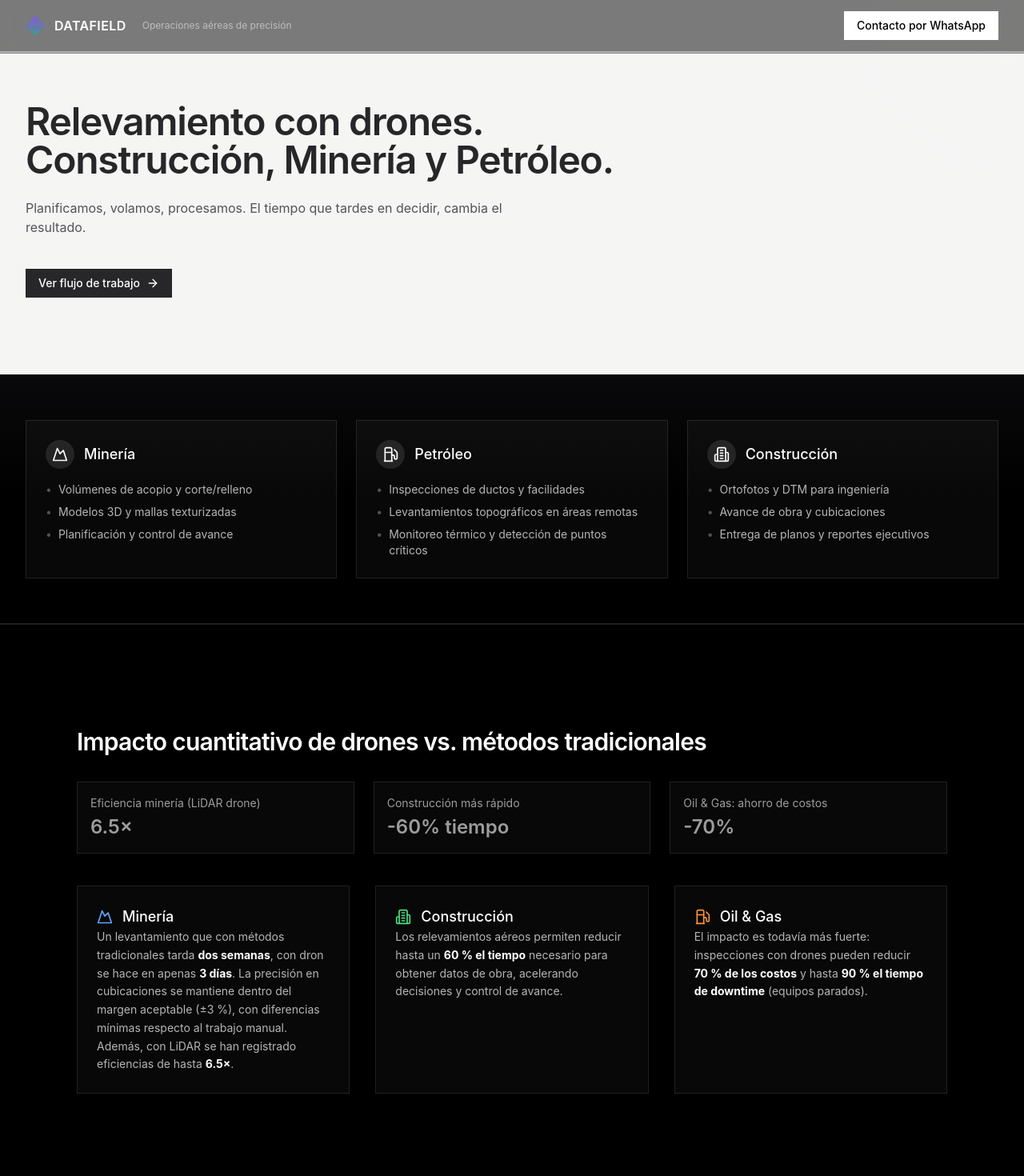
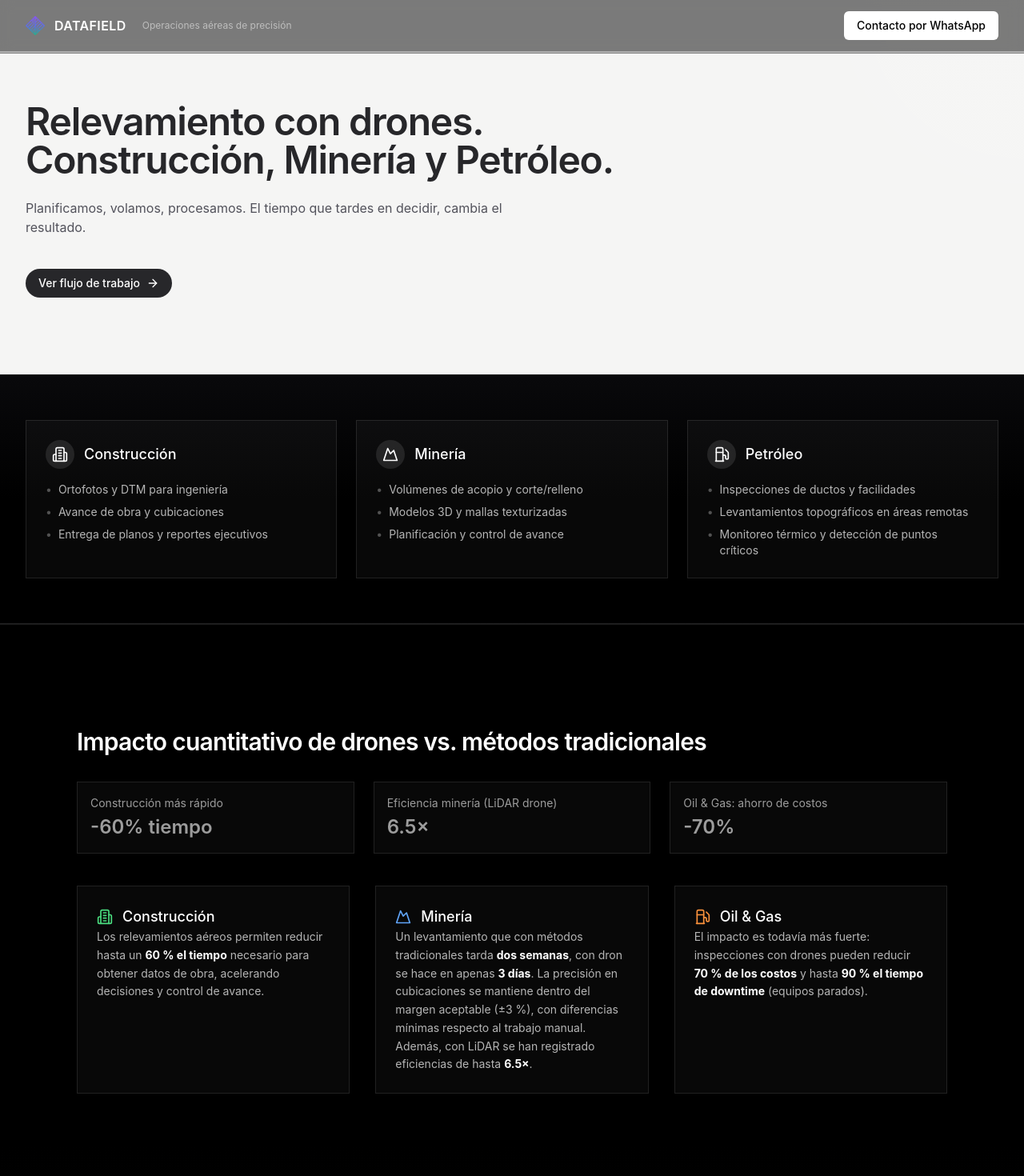
Before and after one commit to S4kred/Datafield, a React (Vite) app: page / in a window 1280 px wide. Shown: the top 1470 px of the page at 80% size. Built offline with nearby package versions, Linux system fonts and the light colour scheme.

Commit message:
primera prueba

```diff
--- a/src/components/ComparativeMotionCharts.tsx
+++ b/src/components/ComparativeMotionCharts.tsx
@@ -34,8 +34,8 @@ export default function ComparativeMotionCharts() {
       </h2>
 
       <div className="mt-8 grid lg:grid-cols-3 gap-6 text-sm text-white/60">
+        <KPI label="Construcción más rápido" value={`-${constructionFasterPct}% tiempo`} />
         <KPI label="Eficiencia minería (LiDAR drone)" value={`${miningEfficiencyX.toFixed(1)}×`} />
-        <KPI label="Construcción más rápido" value={`-${constructionFasterPct}% tiempo`} />
         <KPI label="Oil & Gas: ahorro de costos" value={`-${oilCostReductionPct}%`} />
       </div>
     </section>
--- a/src/components/DatafieldLanding.tsx
+++ b/src/components/DatafieldLanding.tsx
@@ -40,7 +40,7 @@ export default function DatafieldLanding() {
               href={WHATSAPP_LINK}
               target="_blank"
               rel="noopener noreferrer"
-              className="rounded-xs bg-white text-black hover:bg-white/90 px-4 py-2 text-sm font-medium"
+              className="rounded-md bg-white text-black hover:bg-white/90 px-4 py-2 text-sm font-medium"
             >
               Contacto por WhatsApp
             </a>
@@ -80,7 +80,7 @@ export default function DatafieldLanding() {
             transition={{ duration: 0.6, delay: 0.3 }}
             className="mt-10 flex items-center gap-4"
           >
-            <a href="#workflow" className="rounded-xs bg-zinc-800 hover:bg-zinc-700 text-white px-4 py-2 text-sm font-medium inline-flex items-center">
+            <a href="#workflow" className="rounded-2xl bg-zinc-800 hover:bg-zinc-700 text-white px-4 py-2 text-sm font-medium inline-flex items-center">
               Ver flujo de trabajo <ArrowRight className="ml-2 h-4 w-4" />
             </a>
           </motion.div>
@@ -89,6 +89,16 @@ export default function DatafieldLanding() {
 
       {/* Industrias */}
       <SplitBand>
+        <IndustryCard
+          icon={<Building2 className="h-5 w-5" aria-hidden />}
+          title="Construcción"
+          bullets={[
+            'Ortofotos y DTM para ingeniería',
+            'Avance de obra y cubicaciones',
+            'Entrega de planos y reportes ejecutivos',
+          ]}
+        />
+
         <IndustryCard
           icon={<Mountain className="h-5 w-5" aria-hidden />}
           title="Minería"
@@ -108,15 +118,7 @@ export default function DatafieldLanding() {
             'Monitoreo térmico y detección de puntos críticos',
           ]}
         />
-        <IndustryCard
-          icon={<Building2 className="h-5 w-5" aria-hidden />}
-          title="Construcción"
-          bullets={[
-            'Ortofotos y DTM para ingeniería',
-            'Avance de obra y cubicaciones',
-            'Entrega de planos y reportes ejecutivos',
-          ]}
-        />
+
       </SplitBand>
 
       {/* Comparativo de Motion */}
@@ -126,20 +128,6 @@ export default function DatafieldLanding() {
         {/* Descripción detallada de impacto por industria */}
         <div className="mx-auto max-w-6xl px-4 sm:px-6 lg:px-8 pb-16">
           <div className="grid lg:grid-cols-3 gap-8">
-            <motion.div
-              initial={{ opacity: 0, y: 20 }}
-              whileInView={{ opacity: 1, y: 0 }}
-              viewport={{ once: true, amount: 0.4 }}
-              className="rounded-xs border border-white/10 bg-white/[0.03] p-6"
-            >
-              <div className="flex items-center gap-3">
-                <Mountain className="h-5 w-5 text-blue-400" aria-hidden />
-                <h3 className="text-lg font-medium">Minería</h3>
-              </div>
-              <p className="text-sm text-white/70 leading-relaxed">
-                Un levantamiento que con métodos tradicionales tarda <strong className="text-white">dos semanas</strong>, con dron se hace en apenas <strong className="text-white">3 días</strong>. La precisión en cubicaciones se mantiene dentro del margen aceptable (±3 %), con diferencias mínimas respecto al trabajo manual. Además, con LiDAR se han registrado eficiencias de hasta <strong className="text-white">6.5×</strong>.
-              </p>
-            </motion.div>
 
             <motion.div
               initial={{ opacity: 0, y: 20 }}
@@ -154,6 +142,21 @@ export default function DatafieldLanding() {
               </div>
               <p className="text-sm text-white/70 leading-relaxed">
                 Los relevamientos aéreos permiten reducir hasta un <strong className="text-white">60 % el tiempo</strong> necesario para obtener datos de obra, acelerando decisiones y control de avance.
+              </p>
+            </motion.div>
+
+            <motion.div
+              initial={{ opacity: 0, y: 20 }}
+              whileInView={{ opacity: 1, y: 0 }}
+              viewport={{ once: true, amount: 0.4 }}
+              className="rounded-xs border border-white/10 bg-white/[0.03] p-6"
+            >
+              <div className="flex items-center gap-3">
+                <Mountain className="h-5 w-5 text-blue-400" aria-hidden />
+                <h3 className="text-lg font-medium">Minería</h3>
+              </div>
+              <p className="text-sm text-white/70 leading-relaxed">
+                Un levantamiento que con métodos tradicionales tarda <strong className="text-white">dos semanas</strong>, con dron se hace en apenas <strong className="text-white">3 días</strong>. La precisión en cubicaciones se mantiene dentro del margen aceptable (±3 %), con diferencias mínimas respecto al trabajo manual. Además, con LiDAR se han registrado eficiencias de hasta <strong className="text-white">6.5×</strong>.
               </p>
             </motion.div>
 
@@ -232,14 +235,14 @@ export default function DatafieldLanding() {
         <div className="mx-auto max-w-7xl px-4 sm:px-6 lg:px-8">
           <div className="rounded-xs border border-white/10 bg-white/[0.03] p-10 flex flex-col lg:flex-row items-center justify-between gap-6">
             <div>
-              <h3 className="text-2xl font-semibold">¿Listo para volar el sitio y tomar decisiones con datos?</h3>
+              <h3 className="text-2xl font-semibold">¿Listo?</h3>
               <p className="mt-2 text-white/60">Escríbenos el área, objetivo y plazo. Proponemos plan y presupuesto en 24 horas hábiles.</p>
             </div>
             <a
               href={WHATSAPP_LINK}
               target="_blank"
               rel="noopener noreferrer"
-              className="rounded-xs bg-white text-black hover:bg-white/90 px-4 py-2 text-sm font-medium"
+              className="rounded-md bg-white text-black hover:bg-white/90 px-4 py-2 text-sm font-medium"
             >
               Contacto por WhatsApp
             </a>
@@ -328,10 +331,10 @@ export default function DatafieldLanding() {
                 </label>
               </div>
 
-              <div className="pt-4">
+              <div className="pt-4 flex justify-center">
                 <button
                   type="submit"
-                  className="w-full bg-zinc-900 hover:bg-zinc-800 text-white font-medium py-4 px-6 rounded-xs transition-colors duration-200 flex items-center justify-center space-x-2"
+                  className="bg-zinc-900 hover:bg-zinc-800 text-white font-medium py-4 px-6 rounded-md transition-colors duration-200 flex items-center justify-center space-x-2"
                 >
                   <Send className="h-4 w-4" />
                   <span>Contacto</span>
```
